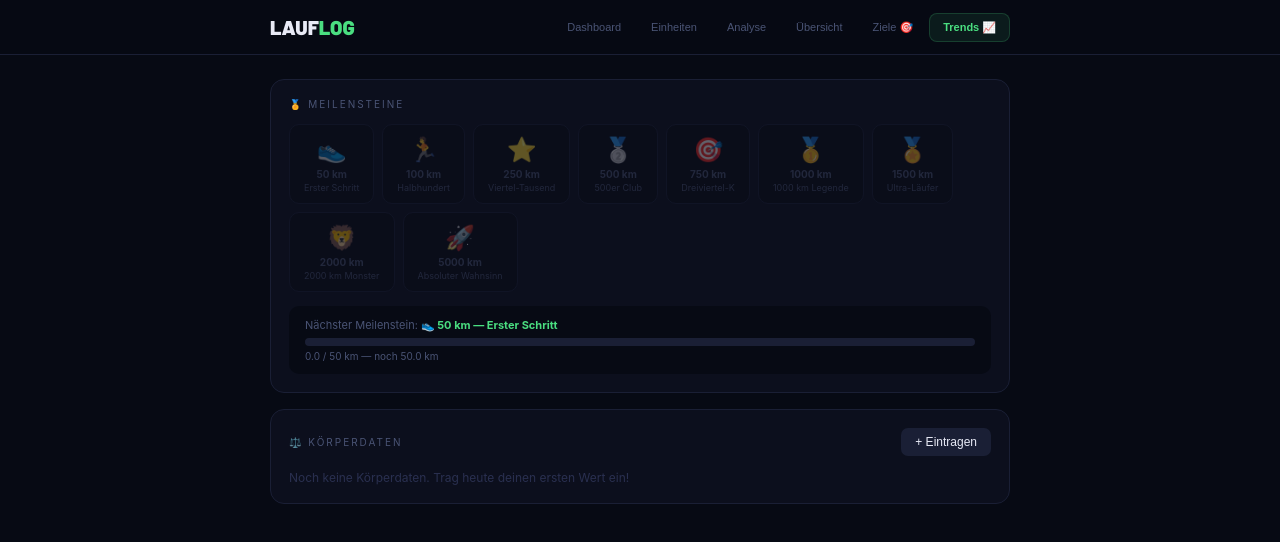
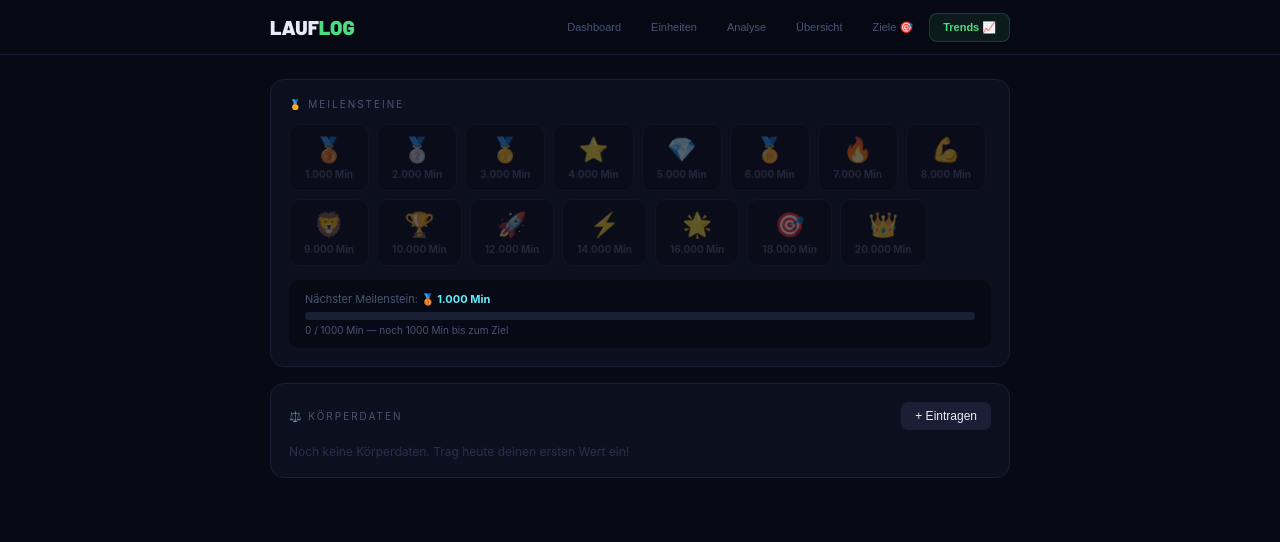
Before and after one commit to patricksailer1893-sudo/lauflog, a React (Vite) app in the folder lauflog/: page / in a window 1280 px wide. Both pictures are taken after a click on the button "Trends 📈". Shown: the top 542 px of the page. Built offline with nearby package versions, Linux system fonts and the light colour scheme.

Commit message:
Update App.jsx

```diff
--- a/lauflog/src/App.jsx
+++ b/lauflog/src/App.jsx
@@ -1196,17 +1196,23 @@ function AnalyseView({ workouts }) {
   );
 }
 
-// ── Meilensteine ───────────────────────────────────────────────────────────────
+// ── Minuten-Meilensteine (Peloton-Stil) ────────────────────────────────────────
 const MILESTONES = [
-  { km: 50,   label: "Erster Schritt",    icon: "👟", color: "#4ade80" },
-  { km: 100,  label: "Halbhundert",       icon: "🏃", color: "#4ade80" },
-  { km: 250,  label: "Viertel-Tausend",   icon: "⭐", color: "#facc15" },
-  { km: 500,  label: "500er Club",        icon: "🥈", color: "#60efff" },
-  { km: 750,  label: "Dreiviertel-K",     icon: "🎯", color: "#fb923c" },
-  { km: 1000, label: "1000 km Legende",   icon: "🥇", color: "#facc15" },
-  { km: 1500, label: "Ultra-Läufer",      icon: "🏅", color: "#a78bfa" },
-  { km: 2000, label: "2000 km Monster",   icon: "🦁", color: "#f43f5e" },
-  { km: 5000, label: "Absoluter Wahnsinn",icon: "🚀", color: "#f43f5e" },
+  { min: 1000,  label: "1.000 Min",  icon: "🥉", color: "#60efff" },
+  { min: 2000,  label: "2.000 Min",  icon: "🥈", color: "#4ade80" },
+  { min: 3000,  label: "3.000 Min",  icon: "🥇", color: "#facc15" },
+  { min: 4000,  label: "4.000 Min",  icon: "⭐", color: "#facc15" },
+  { min: 5000,  label: "5.000 Min",  icon: "💎", color: "#60efff" },
+  { min: 6000,  label: "6.000 Min",  icon: "🏅", color: "#fb923c" },
+  { min: 7000,  label: "7.000 Min",  icon: "🔥", color: "#f43f5e" },
+  { min: 8000,  label: "8.000 Min",  icon: "💪", color: "#a78bfa" },
+  { min: 9000,  label: "9.000 Min",  icon: "🦁", color: "#fb923c" },
+  { min: 10000, label: "10.000 Min", icon: "🏆", color: "#facc15" },
+  { min: 12000, label: "12.000 Min", icon: "🚀", color: "#60efff" },
+  { min: 14000, label: "14.000 Min", icon: "⚡", color: "#4ade80" },
+  { min: 16000, label: "16.000 Min", icon: "🌟", color: "#facc15" },
+  { min: 18000, label: "18.000 Min", icon: "🎯", color: "#a78bfa" },
+  { min: 20000, label: "20.000 Min", icon: "👑", color: "#f43f5e" },
 ];
 
 // ── Körper & Trends View (neuer Tab) ──────────────────────────────────────────
@@ -1245,10 +1251,10 @@ function TrendsView({ workouts }) {
     count: moodByDay[i].count,
   }));
 
-  // Meilensteine
-  const totalKm = workouts.reduce((a,w) => a+(parseFloat(w.distance)||0), 0);
-  const reached = MILESTONES.filter(m => totalKm >= m.km);
-  const next = MILESTONES.find(m => totalKm < m.km);
+  // Meilensteine basierend auf Aktivitätsminuten
+  const totalMin = workouts.reduce((a,w) => a+(parseFloat(w.duration)||0), 0);
+  const reached = MILESTONES.filter(m => totalMin >= m.min);
+  const next = MILESTONES.find(m => totalMin < m.min);
 
   return (
     <div style={{ display: "flex", flexDirection: "column", gap: 16 }}>
@@ -1258,27 +1264,28 @@ function TrendsView({ workouts }) {
         <div style={{ fontSize: 10, color: "#4a5475", letterSpacing: 2, textTransform: "uppercase", marginBottom: 14 }}>🏅 Meilensteine</div>
         <div style={{ display: "flex", gap: 8, flexWrap: "wrap", marginBottom: 14 }}>
           {MILESTONES.map(m => {
-            const done = totalKm >= m.km;
+            const done = totalMin >= m.min;
             return (
-              <div key={m.km} style={{ background: done ? "#070a14" : "#070a14", border: `1px solid ${done ? m.color+"44" : "#1a1f35"}`, borderRadius: 10, padding: "10px 14px", opacity: done ? 1 : 0.35, textAlign: "center", minWidth: 80 }}>
+              <div key={m.min} style={{ background: "#070a14", border: `1px solid ${done ? m.color+"44" : "#1a1f35"}`, borderRadius: 10, padding: "10px 14px", opacity: done ? 1 : 0.35, textAlign: "center", minWidth: 80 }}>
                 <div style={{ fontSize: 24 }}>{m.icon}</div>
-                <div style={{ fontSize: 10, color: done ? m.color : "#4a5475", fontWeight: 700, marginTop: 4 }}>{m.km} km</div>
-                <div style={{ fontSize: 9, color: "#4a5475", marginTop: 2 }}>{m.label}</div>
+                <div style={{ fontSize: 10, color: done ? m.color : "#4a5475", fontWeight: 700, marginTop: 4 }}>{m.label}</div>
               </div>
             );
           })}
         </div>
         {next && (
           <div style={{ background: "#070a14", borderRadius: 10, padding: "12px 16px" }}>
-            <div style={{ fontSize: 11, color: "#4a5475", marginBottom: 6 }}>Nächster Meilenstein: <strong style={{ color: next.color }}>{next.icon} {next.km} km — {next.label}</strong></div>
+            <div style={{ fontSize: 11, color: "#4a5475", marginBottom: 6 }}>Nächster Meilenstein: <strong style={{ color: next.color }}>{next.icon} {next.label}</strong></div>
             <div style={{ background: "#1a1f35", borderRadius: 4, height: 8, overflow: "hidden" }}>
-              <div style={{ width: `${Math.min(100, (totalKm/next.km)*100).toFixed(1)}%`, height: "100%", background: next.color, borderRadius: 4, transition: "width 0.5s" }} />
-            </div>
-            <div style={{ fontSize: 10, color: "#4a5475", marginTop: 4 }}>{totalKm.toFixed(1)} / {next.km} km — noch {(next.km - totalKm).toFixed(1)} km</div>
+              <div style={{ width: `${Math.min(100, (totalMin/next.min)*100).toFixed(1)}%`, height: "100%", background: next.color, borderRadius: 4, transition: "width 0.5s" }} />
+            </div>
+            <div style={{ fontSize: 10, color: "#4a5475", marginTop: 4 }}>
+              {Math.round(totalMin)} / {next.min} Min — noch {Math.round(next.min - totalMin)} Min bis zum Ziel
+            </div>
           </div>
         )}
         {!next && reached.length === MILESTONES.length && (
-          <div style={{ textAlign: "center", fontSize: 18, color: "#facc15" }}>🚀 Alle Meilensteine erreicht! Absolute Legende!</div>
+          <div style={{ textAlign: "center", fontSize: 18, color: "#facc15" }}>👑 Alle Meilensteine erreicht! Absolute Legende!</div>
         )}
       </div>
 
```
